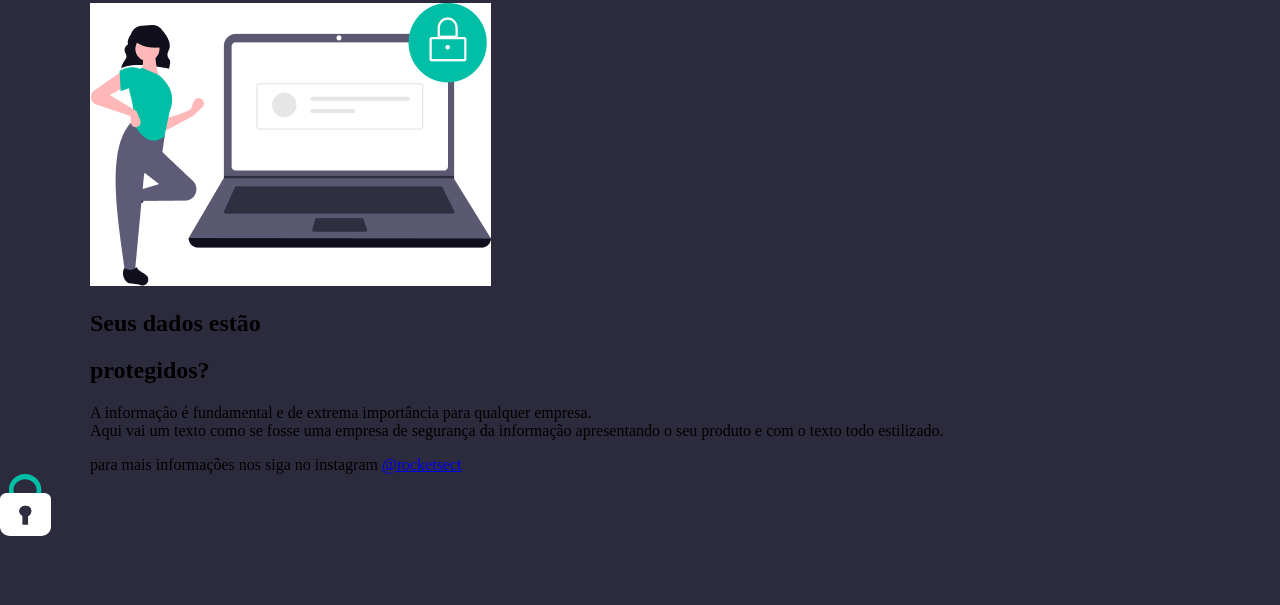
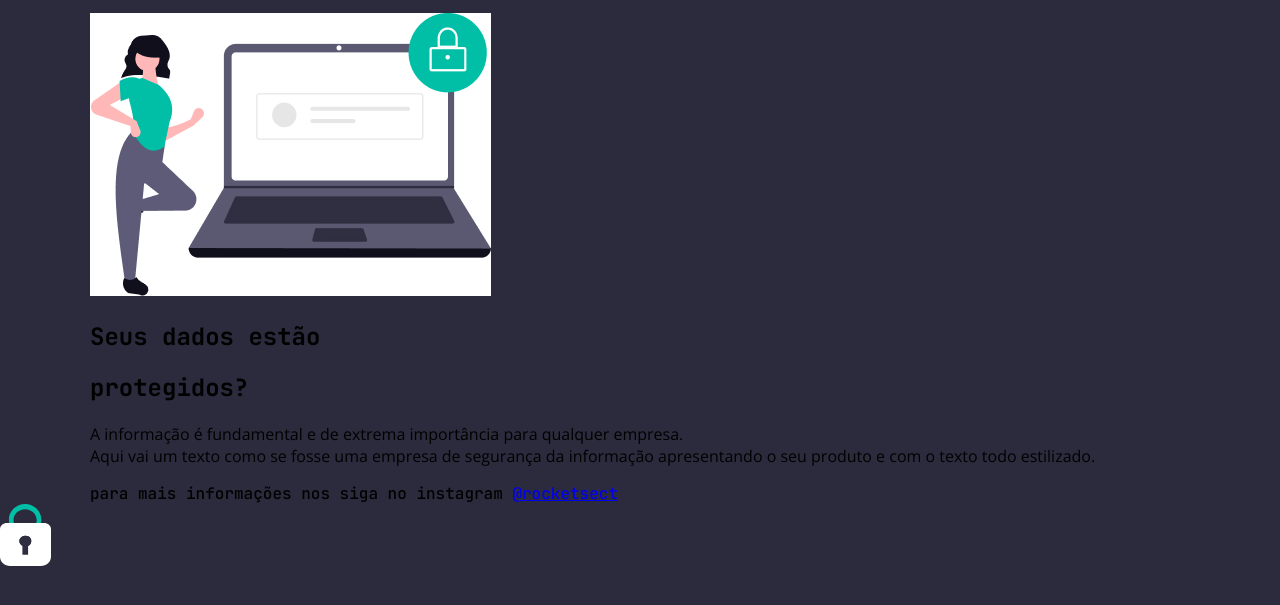
Before and after one commit to quirinof/rSecurity, a plain HTML site: page index.html in a window 1280 px wide. Shown: the part 181-786 px from the top of the page. Drawn offline with nearby package versions, Linux system fonts and the light colour scheme.

Commit message:
add fonts

```diff
--- a/index.html
+++ b/index.html
@@ -2,9 +2,14 @@
 <html lang="pt-br">
 
 <head>
+  <link rel="preconnect" href="https://fonts.googleapis.com">
+  <link rel="preconnect" href="https://fonts.gstatic.com" crossorigin>
+
   <meta charset="UTF-8">
   <meta name="viewport" content="width=device-width, initial-scale=1.0">
   <title> Rocket.sect </title>
+
+  <link href="https://fonts.googleapis.com/css2?family=JetBrains+Mono:wght@500;700&family=Open+Sans:wght@400;700&display=swap" rel="stylesheet">
 
   <link rel="stylesheet" href="style.css">
 </head>
--- a/style.css
+++ b/style.css
@@ -1,9 +1,14 @@
 body {
   margin: 0;
   background: #2C2B3D;
+  font-family: 'JetBrains Mono', monospace;
 }
 
 .page {
   width: 1100px;
   margin: 70px auto 0;
 }
+
+section p {
+  font-family: 'Open Sans', sans-serif;
+}
```
